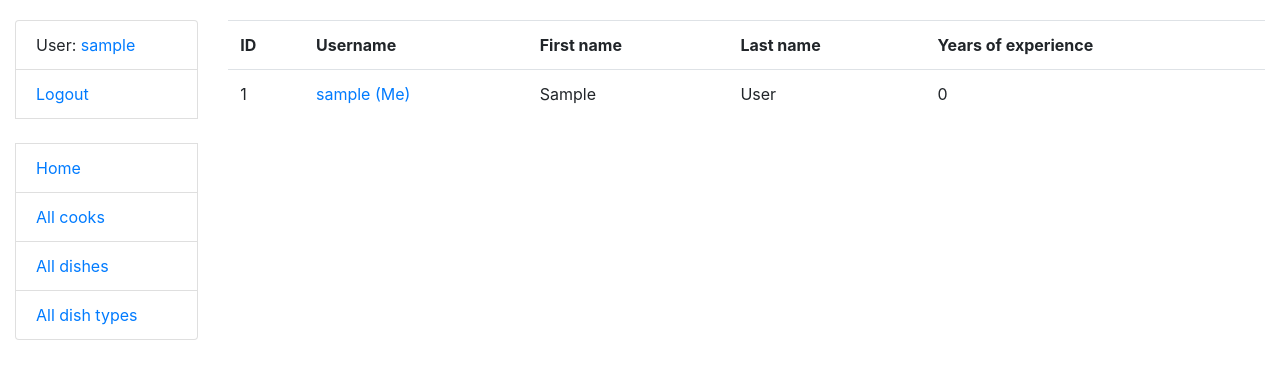
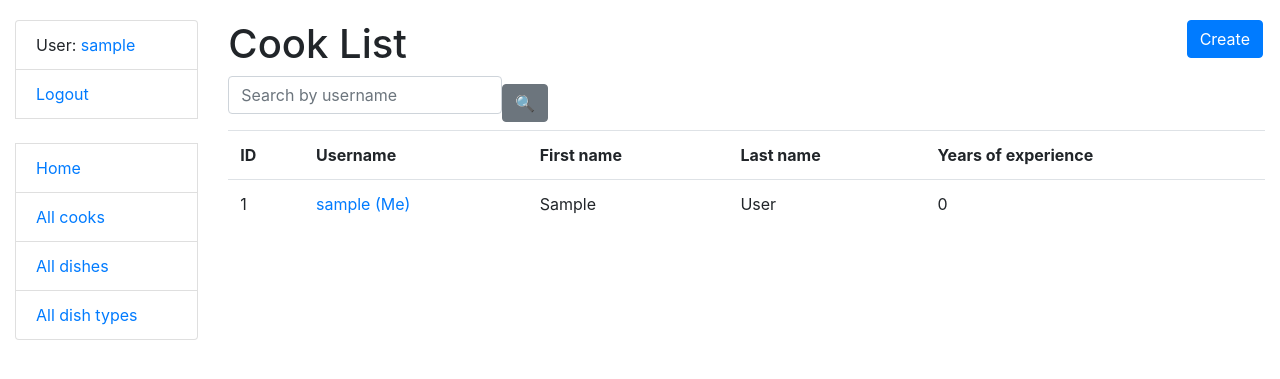
Before and after one commit to Codoeh/Kitchen_website, a Django app: page /cook/ in a window 1280 px wide. Shown: the top 379 px of the page. Run offline with Django 5.2, Linux system fonts and the light colour scheme; the visitor is signed in with stand-in values (Sample User, id 1); data comes from the database, SQL or seed files in the repository; some libraries are stand-ins or nearby versions.

Commit message:
add search bar and header with create link in cook_list.html

```diff
--- a/templates/catalog/cook_list.html
+++ b/templates/catalog/cook_list.html
@@ -1,5 +1,18 @@
 {% extends "base.html" %}
+
+{% load crispy_forms_filters %}
+
 {% block content %}
+	<h1>
+		Cook List
+		<a href="#" class="btn btn-primary link-to-page">
+			Create
+		</a>
+	</h1>
+	<form method="get" action="" class="form-inline">
+		{{ search_form|crispy }}
+		<input type="submit" value="🔍" class="btn btn-secondary">
+	</form>
 	{% if cook_list %}
 		<table class="table">
 			<tr>
```
